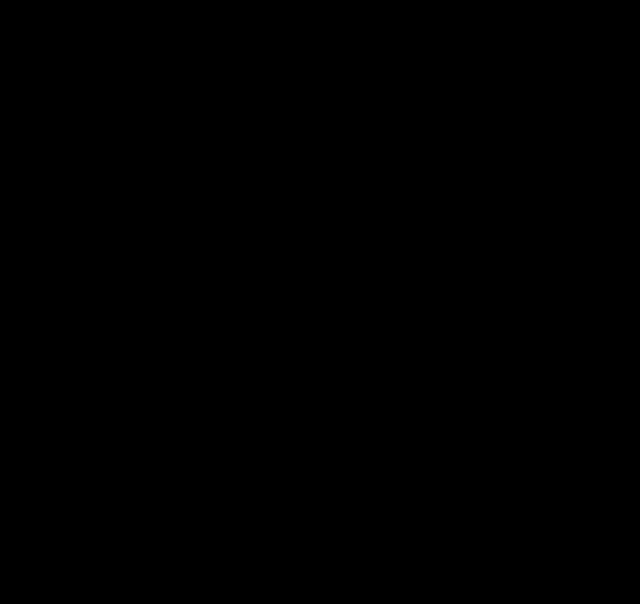
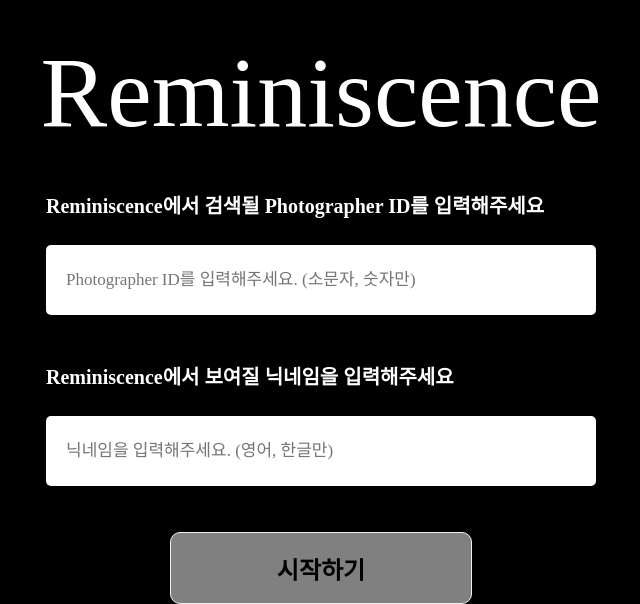
Before and after one commit to Leets-Official/Reminiscence-FE, a React (Create React App) app: page /Nickname in a window 1280 px wide. Before the commit this address had no page. Shown: the part 215-819 px from the top of the page, without its empty margins (319-959 px from the left). Built offline with nearby package versions, Linux system fonts and the light colour scheme.

Commit message:
feat: 닉네임 설정 페이지 구현

```diff
--- a/src/App.js
+++ b/src/App.js
@@ -3,6 +3,7 @@
 import GlobalStyle from './GlobalStyle';
 import Main from './pages/Main';
 import SignUp from './pages/SignUp';
+import Nickname from './pages/Nickname';
 
 function App() {
   return (
@@ -12,6 +13,7 @@
         <Routes>
           <Route path='/' element={<Main />}></Route>
           <Route path='/SignUp' element={<SignUp />}></Route>
+          <Route path='/Nickname' element={<Nickname />}></Route>
         </Routes>
       </Router>
     </Fragment>
--- a/src/constants/signUpFormat.js
+++ b/src/constants/signUpFormat.js
@@ -2,6 +2,8 @@
   EMAIL: 'E-mail',
   PASSWORD: 'Password',
   BIRTHDAY: 'Birthday',
+  ID: 'Reminiscence에서 검색될 Photographer ID를 입력해주세요',
+  NICKNAME: 'Reminiscence에서 보여질 닉네임을 입력해주세요',
 };
 
 export const SIGNUP_FORMAT = [
@@ -17,3 +19,16 @@
     placeholder: '생년월일 6글자를 입력해주세요. ex) 030211',
   },
 ];
+
+export const NICKNAME_FORMAT = [
+  {
+    title: TITLE.ID,
+    type: 'text',
+    placeholder: 'Photographer ID를 입력해주세요. (소문자, 숫자만)',
+  },
+  {
+    title: TITLE.NICKNAME,
+    type: 'text',
+    placeholder: '닉네임을 입력해주세요. (영어, 한글만)',
+  },
+];
--- /dev/null
+++ b/src/pages/Nickname/Nickname.js
@@ -0,0 +1,54 @@
+import * as S from './Nickname.styled';
+import { useState } from 'react';
+import { NICKNAME_FORMAT, TITLE } from '../../constants';
+import SignUpInput from '../../component/SignUpInput';
+
+export default function NickName() {
+  const [id, setId] = useState('');
+  const [nickname, setNickname] = useState('');
+  const isFilled = id.length && nickname.length;
+
+  const handleIdChange = (e) => {
+    setId(e.target.value);
+  };
+  const handleNicknameChange = (e) => {
+    setNickname(e.target.value);
+  };
+
+  return (
+    <S.MainConatiner>
+      <S.Section>
+        <S.Logo>Reminiscence</S.Logo>
+        <S.Inputs>
+          {NICKNAME_FORMAT.map(({ title, type, placeholder }) => (
+            <SignUpInput
+              key={title}
+              title={title}
+              type={type}
+              placeholder={placeholder}
+              value={title === TITLE.ID ? id : nickname}
+              onChange={
+                title === TITLE.ID ? handleIdChange : handleNicknameChange
+              }
+            />
+          ))}
+          <S.ButtonContainer>
+            {isFilled ? (
+              <S.NextButton to='/' isFilled={isFilled}>
+                다음으로
+              </S.NextButton>
+            ) : (
+              <S.NextButton
+                to='/'
+                isFilled={isFilled}
+                onClick={(e) => e.preventDefault()}
+              >
+                시작하기
+              </S.NextButton>
+            )}
+          </S.ButtonContainer>
+        </S.Inputs>
+      </S.Section>
+    </S.MainConatiner>
+  );
+}
--- /dev/null
+++ b/src/pages/Nickname/Nickname.styled.js
@@ -0,0 +1,59 @@
+import { styled } from 'styled-components';
+import { Link } from 'react-router-dom';
+
+export const MainConatiner = styled.main`
+  width: 100%;
+  height: 100vh;
+
+  display: flex;
+  justify-content: center;
+  align-items: center;
+`;
+
+export const Section = styled.section`
+  width: 700px;
+  height: 300px;
+
+  display: flex;
+  flex-direction: column;
+  justify-content: space-around;
+  align-items: center;
+`;
+
+export const Logo = styled.div`
+  font-size: 100px;
+  font-family: Pacifico, cursive;
+  font-weight: 400;
+
+  color: white;
+`;
+
+export const Inputs = styled.div`
+  margin-top: 40px;
+`;
+
+export const NextButton = styled(Link)`
+  font-size: 24px;
+  font-family: K2D, sans-serif;
+  font-weight: 700;
+
+  width: 300px;
+  height: 70px;
+
+  display: flex;
+  justify-content: center;
+  align-items: center;
+
+  border-radius: 10px;
+  border: 1px solid #f0f0f0;
+  background: ${({ isFilled }) => (isFilled ? '#fff0a4' : 'gray')};
+
+  text-decoration: none;
+  color: black;
+  cursor: ${({ isFilled }) => (isFilled ? 'pointer' : 'not-allowed')};
+`;
+
+export const ButtonContainer = styled.div`
+  display: flex;
+  justify-content: center;
+`;
--- /dev/null
+++ b/src/pages/Nickname/index.js
@@ -0,0 +1,3 @@
+import Nickname from './Nickname';
+
+export default Nickname;
--- a/src/pages/SignUp/SignUp.js
+++ b/src/pages/SignUp/SignUp.js
@@ -46,12 +46,12 @@
           ))}
           <S.ButtonContainer>
             {isFilled ? (
-              <S.NextButton to='SignUpNext' isFilled={isFilled}>
+              <S.NextButton to='/NickName' isFilled={isFilled}>
                 다음으로
               </S.NextButton>
             ) : (
               <S.NextButton
-                to='SignUpNext'
+                to='/NickName'
                 isFilled={isFilled}
                 onClick={(e) => e.preventDefault()}
               >
```
